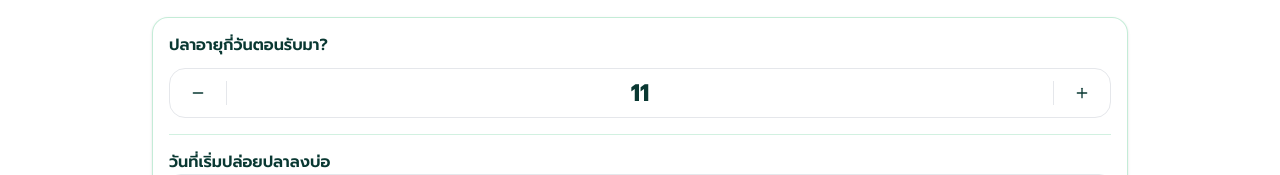
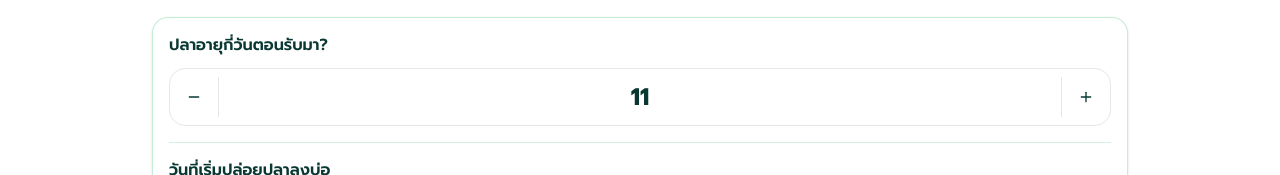
Before and after one commit to koard/DukeFarm-Frontend, a Next.js app: page /large/record-large in a window 1280 px wide. Shown: the part 459-634 px from the top of the page. Built offline with nearby package versions, Linux system fonts and the light colour scheme; no server answers; sample sign-in values are in the browser's storage.

Commit message:
Refactor RecordEntryForm: Improve button styling and spacing for better accessibility and user experience.

```diff
--- a/src/components/records/RecordEntryForm.tsx
+++ b/src/components/records/RecordEntryForm.tsx
@@ -716,11 +716,11 @@ export const RecordEntryForm = ({ farmType, backHref }: RecordEntryFormProps) =>
                   type="button"
                   aria-label="ลดอายุเริ่มต้น"
                   onClick={() => handleStepChange(setInitialAgeOffsetDays, -1)}
-                  className="w-14 h-12 flex items-center justify-center text-[#093832] hover:bg-gray-50"
+                  className="shrink-0 px-4 py-3 h-full flex items-center justify-center text-[#093832] hover:bg-gray-50"
                 >
                   <Minus className="w-4 h-4" />
                 </button>
-                <span className="h-6 w-px bg-gray-200" aria-hidden="true" />
+                <span className="h-10 w-px bg-gray-200" aria-hidden="true" />
                 <input
                   type="text"
                   inputMode="numeric"
@@ -728,14 +728,14 @@ export const RecordEntryForm = ({ farmType, backHref }: RecordEntryFormProps) =>
                   value={initialAgeOffsetDays}
                   onChange={(event) => handleIntegerInput(event.target.value, setInitialAgeOffsetDays)}
                   placeholder={defaultInitialAge.toString()}
-                  className="flex-1 text-center text-2xl font-bold text-[#093832] bg-white focus:outline-none"
+                  className="flex-1 text-center text-2xl font-bold text-[#093832] bg-white focus:outline-none py-3"
                 />
-                <span className="h-6 w-px bg-gray-200" aria-hidden="true" />
+                <span className="h-10 w-px bg-gray-200" aria-hidden="true" />
                 <button
                   type="button"
                   aria-label="เพิ่มอายุเริ่มต้น"
                   onClick={() => handleStepChange(setInitialAgeOffsetDays, 1)}
-                  className="w-14 h-12 flex items-center justify-center text-[#093832] hover:bg-gray-50"
+                  className="shrink-0 px-4 py-3 h-full flex items-center justify-center text-[#093832] hover:bg-gray-50"
                 >
                   <Plus className="w-4 h-4" />
                 </button>
```
